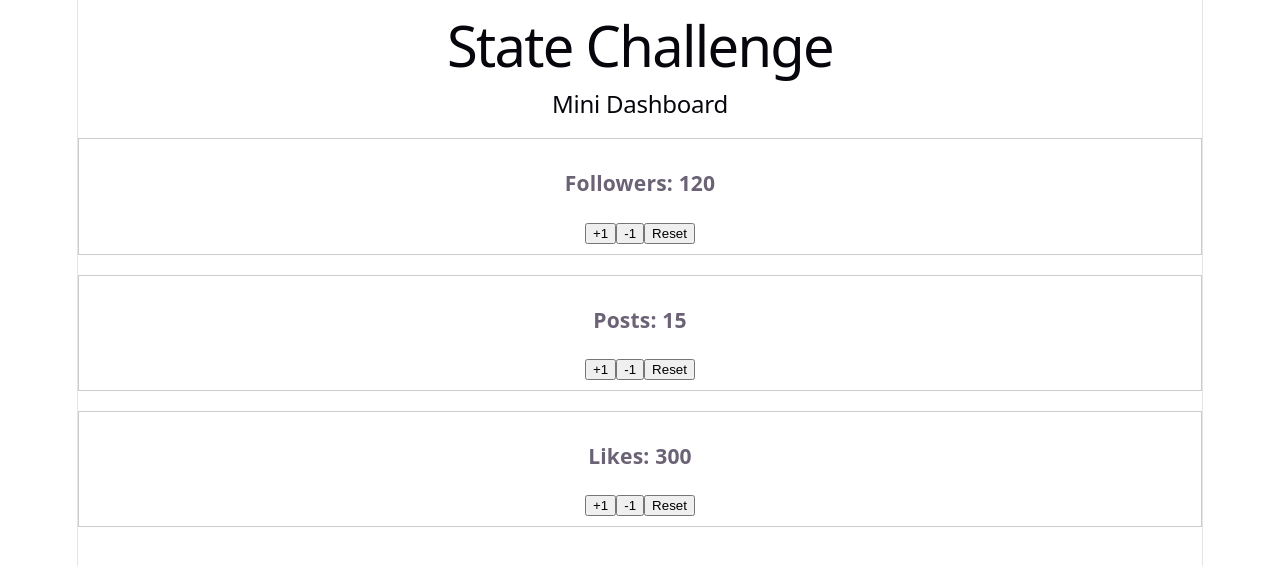
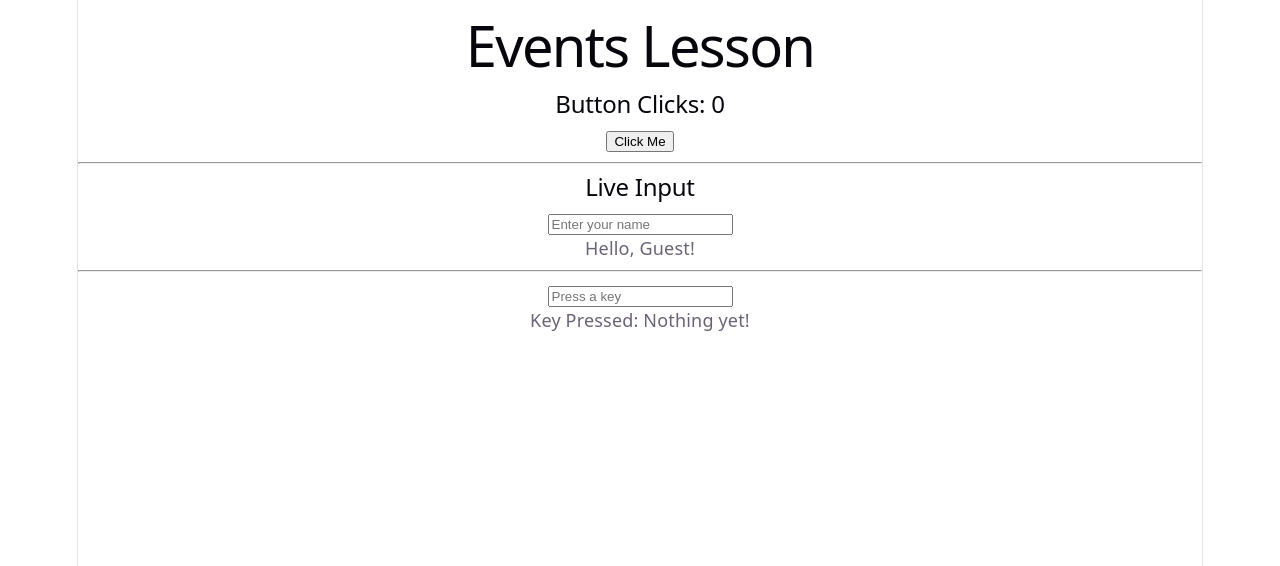
Before and after one commit to HaithamAbuDraz/react-learning-journey, a React (Vite) app: page / in a window 1280 px wide. Shown: the top 566 px of the page. Built offline with nearby package versions, Linux system fonts and the light colour scheme.

Commit message:
Update App to render EventsLesson component

```diff
--- a/src/App.jsx
+++ b/src/App.jsx
@@ -1,10 +1,10 @@
-import StateChallenge from './challenges/04-state/StateChallenge';
+import EventsLesson from './lessons/05-events/EventsLesson';
 import './App.css';
 
 function App() {
   return (
     <div>
-      <StateChallenge />
+      <EventsLesson />
     </div>
   );
 }
```
